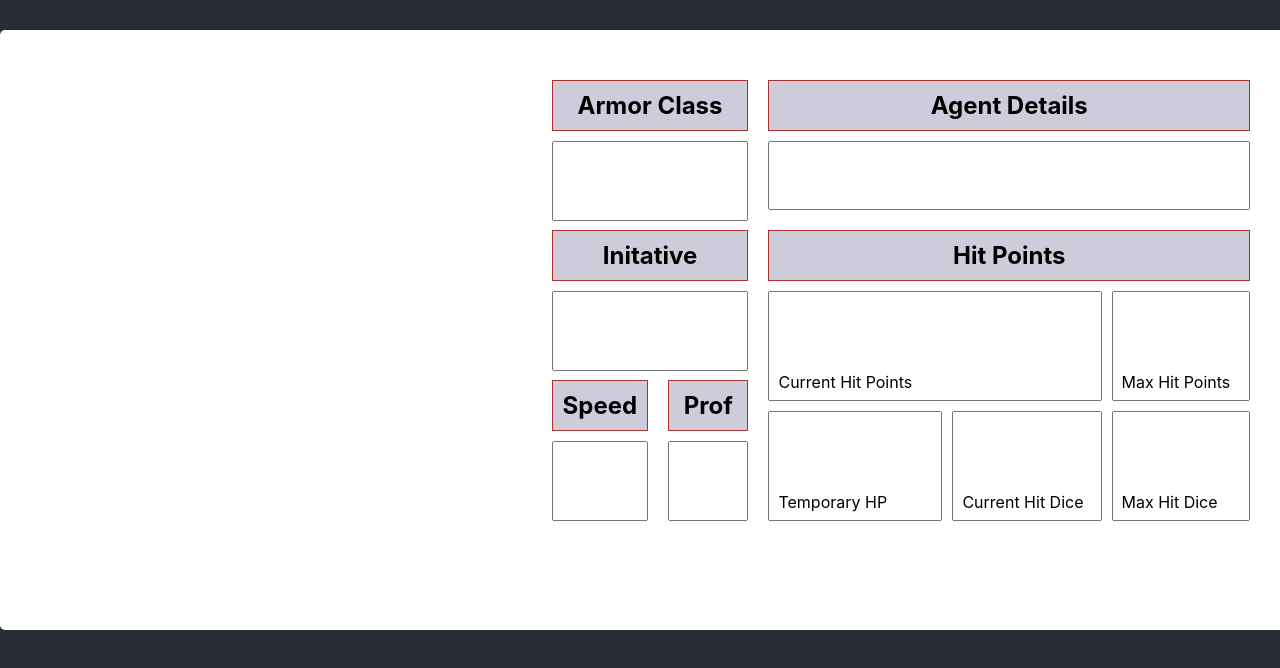
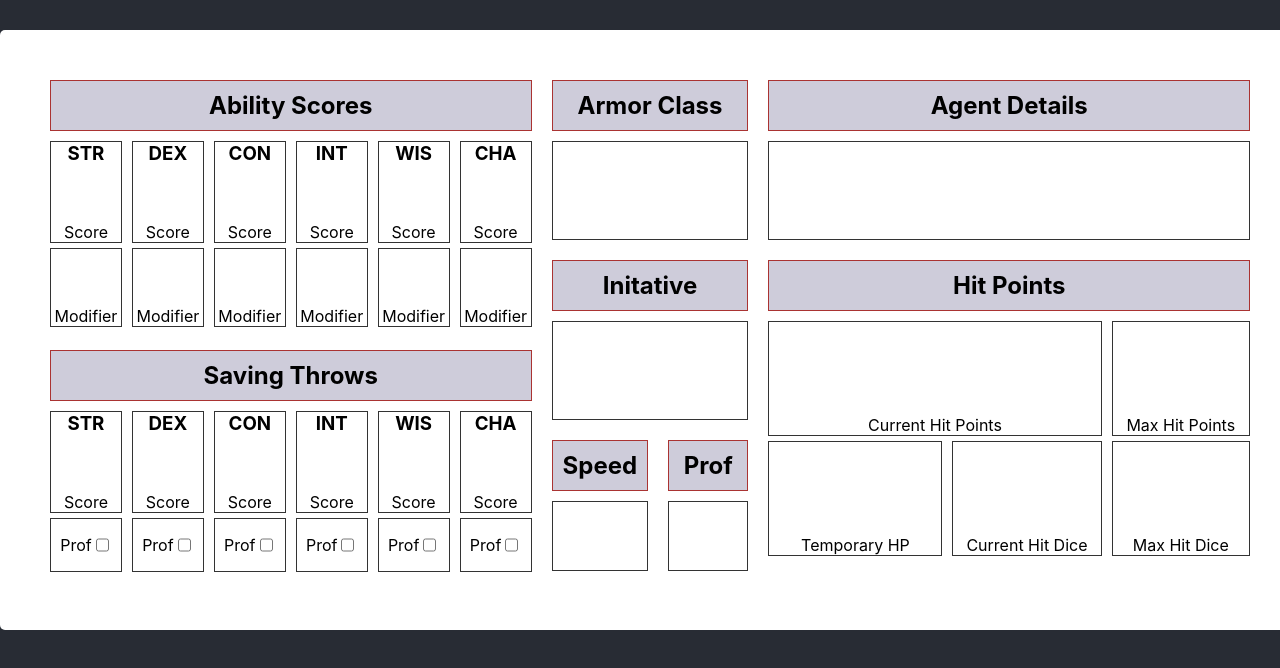
Before and after one commit to jewarner57/spy-game-character-sheet, a React (Create React App) app: page / in a window 1280 px wide. Shown: the top 668 px of the page. Built offline with nearby package versions, Linux system fonts and the light colour scheme.

Commit message:
add ability scores and saving throws sections

```diff
--- /dev/null
+++ b/src/AbilityBar/index.css
@@ -0,0 +1,22 @@
+.ability-bar {
+  display: flex;
+  flex-wrap: nowrap;
+  flex-direction: row;
+  gap: 10px;
+}
+
+.bottom-ability-bar {
+  margin-top: 5px;
+}
+
+.ability-bar-score-wrapper {
+  display: flex;
+  flex-direction: column;
+}
+
+.prof-bar-item {
+  display: flex;
+  width: 100%;
+  border: 1px solid #333;
+  justify-content: center;
+}
--- /dev/null
+++ b/src/AbilityBar/index.jsx
@@ -0,0 +1,62 @@
+import { LabeledFreeformTextLarge } from '../FreeformText';
+import './index.css';
+
+function AbilityBar({ abilities, updateSheetValues, sheetValues, accessor }) {
+
+  return (
+    <div className="ability-bar">
+      {abilities.map((ability, index) => {
+        return  (
+          <LabeledFreeformTextLarge
+            key={`${accessor}-${ability}`}
+            style={{ gridColumn: `${index} / ${index+1}`, gridRow: 1 / 2 }}
+            accessor={`${ability} ${accessor}`}
+            label={'Score'}
+            header={ability}
+            updateSheetValues={updateSheetValues}
+            sheetValues={sheetValues}
+          />
+        )
+      })}
+    </div>
+  );
+}
+
+export function AbilityBarModifiers({ abilities, updateSheetValues, sheetValues, accessor }) {
+
+  return (
+    <div className="ability-bar bottom-ability-bar">
+      {abilities.map((ability, index) => {
+        return (
+          <LabeledFreeformTextLarge
+            key={`${accessor}-modifier-${ability}`}
+            style={{ gridColumn: `${index} / ${index + 1}`, gridRow: 1 / 2 }}
+            accessor={`${ability} modifier ${accessor}`}
+            label={'Modifier'}
+            updateSheetValues={updateSheetValues}
+            sheetValues={sheetValues}
+          />
+        )
+      })}
+    </div>
+  );
+}
+
+export function SavingThrowProfBar({ abilities, updateSheetValues, sheetValues, accessor }) {
+
+  return (
+    <div className="ability-bar bottom-ability-bar">
+      {abilities.map((ability, index) => {
+        const itemAccessor = `${ability}-prof-${accessor}`
+        return (
+          <div className="prof-bar-item" key={itemAccessor}>
+            <p>Prof</p>
+            <input type='checkbox' onChange={(e) => updateSheetValues(itemAccessor, e.target.checked)} value={sheetValues[itemAccessor]}/>
+          </div>
+        )
+      })}
+    </div>
+  );
+}
+
+export default AbilityBar;
--- /dev/null
+++ b/src/AbilityScoresSection/index.css
@@ -0,0 +1,3 @@
+.ability-scores-section {
+  width: 100%;
+}
--- /dev/null
+++ b/src/AbilityScoresSection/index.jsx
@@ -0,0 +1,16 @@
+import AbilityBar, { AbilityBarModifiers } from '../AbilityBar';
+import './index.css';
+
+function AbilityScoresSection({ updateSheetValues, sheetValues, accessor }) {
+
+  const abilities = ["STR", "DEX", "CON", "INT", "WIS", "CHA"]
+
+  return (
+    <div className="ability-scores-section">
+      <AbilityBar abilities={abilities} updateSheetValues={updateSheetValues} sheetValues={sheetValues} accessor={accessor} />
+      <AbilityBarModifiers abilities={abilities} updateSheetValues={updateSheetValues} sheetValues={sheetValues} accessor={accessor} />
+    </div>
+  );
+}
+
+export default AbilityScoresSection;
--- a/src/CharacterSheet/index.css
+++ b/src/CharacterSheet/index.css
@@ -8,5 +8,5 @@
   display: grid;
   grid-template-columns: repeat(12, [col-start] 1fr);
   gap: 20px;
-  grid-auto-rows: 130px;
+  grid-auto-rows: 70px;
 }
--- a/src/CharacterSheet/index.jsx
+++ b/src/CharacterSheet/index.jsx
@@ -11,12 +11,14 @@ function CharacterSheet() {
   }
 
   const sheetConfig = [
-    { title: 'Armor Class', col: "6 / 8", row: "1 / 2", variant: "freeform-large" },
-    { title: 'Initative', col: "6 / 8", row: "2 / 3", variant: "freeform-large" },
-    { title: 'Agent Details', col: "8 / 13", row: "1 / 2", variant: "freeform" },
-    { title: 'Speed', col: "6 / 7", row: "3 / 4", variant: "freeform-large" },
-    { title: 'Prof', col: "7 / 8", row: "3 / 4", variant: "freeform-large" },
-    { title: 'Hit Points', col: "8 / 13", row: "2 / 4", variant: "hit-points" }
+    { title: 'Armor Class', col: "6 / 8", row: "1 / 3", variant: "freeform-large" },
+    { title: 'Initative', col: "6 / 8", row: "3 / 5", variant: "freeform-large" },
+    { title: 'Agent Details', col: "8 / 13", row: "1 / 3", variant: "freeform" },
+    { title: 'Speed', col: "6 / 7", row: "5 / 6", variant: "freeform-large" },
+    { title: 'Prof', col: "7 / 8", row: "5 / 6", variant: "freeform-large" },
+    { title: 'Hit Points', col: "8 / 13", row: "3 / 6", variant: "hit-points" },
+    { title: 'Ability Scores', col: "1 / 6", row: "1 / 3", variant: "ability-scores" },
+    { title: 'Saving Throws', col: "1 / 6", row: "4 / 6", variant: "saving-throws" },
   ]
 
   return (
--- a/src/FreeTextSection/index.jsx
+++ b/src/FreeTextSection/index.jsx
@@ -1,3 +1,5 @@
+import AbilityScoresSection from '../AbilityScoresSection';
+import SavingThrowsSection from '../SavingThrowsSection';
 import { FreeformText, FreeformTextLarge } from '../FreeformText';
 import HitPointsInput from '../HitPointsInput';
 import SectionHeader from '../SectionHeader'
@@ -9,8 +11,8 @@ function FreeTextSection({ title, tableCol, tableRow, updateSheetValues, sheetVa
   const variantComponentMap = {
     "freeform": FreeformText,
     "freeform-large": FreeformTextLarge,
-    "ability-scores": <></>,
-    "saving-throws": <></>,
+    "ability-scores": AbilityScoresSection,
+    "saving-throws": SavingThrowsSection,
     "skills": <></>,
     "attacks": <></>,
     "hit-points": HitPointsInput,
--- a/src/FreeformText/index.css
+++ b/src/FreeformText/index.css
@@ -9,3 +9,24 @@
   flex-grow: 1;
   height: 100%;
 }
+
+.sheet-fillable-section-large {
+  flex-grow: 1;
+  height: calc(100% - 1em);
+}
+
+.sheet-fillable-section > input {
+  border: 1px solid #333;
+}
+
+.sheet-fillable-section > input:focus {
+  outline: none;
+}
+
+.freeform-text-header {
+  margin: 0;
+  padding: 0;
+  border: 1px solid #333;
+  border-bottom: none;
+  text-align: center;
+}
--- a/src/FreeformText/index.jsx
+++ b/src/FreeformText/index.jsx
@@ -19,11 +19,17 @@ export function FreeformTextLarge(props) {
 }
 
 export function LabeledFreeformTextLarge(props) {
-  const { accessor, label, updateSheetValues, sheetValues } = props
+  const { accessor, label, header, updateSheetValues, sheetValues } = props
   return (
-    <div className="sheet-fillable-section">
-      <input style={{ fontSize: '4em', textAlign: 'center' }} label={label} className="fillable-freeform" onChange={(e) => updateSheetValues(accessor, e.target.value)} value={sheetValues?.accessor}></input>
-      <p style={{ position: 'relative', top: -45, left: 10 }}>{label}</p>
+    <div className="sheet-fillable-section sheet-fillable-section-large">
+      {header && <h3 className="freeform-text-header" >{header}</h3>}
+      <input
+        style={{ fontSize: '3em', textAlign: 'center', borderTop: `${header ? 'none' : '1px solid #333'}`, borderBottom: `${label ? 'none' : '1px solid #333'}` }}
+        label={label} className="fillable-freeform"
+        onChange={(e) => updateSheetValues(accessor, e.target.value)}
+        value={sheetValues?.accessor}
+      />
+      <p style={{ margin: 0, border: '1px solid #333', borderTop: 'none', textAlign: 'center' }}>{label}</p>
     </div>
   );
 }
--- /dev/null
+++ b/src/SavingThrowsSection/index.css
@@ -0,0 +1,3 @@
+.ability-scores-section {
+  width: 100%;
+}
--- /dev/null
+++ b/src/SavingThrowsSection/index.jsx
@@ -0,0 +1,16 @@
+import AbilityBar, { SavingThrowProfBar } from '../AbilityBar';
+import './index.css';
+
+function SavingThrowsSection({ updateSheetValues, sheetValues, accessor }) {
+
+  const abilities = ["STR", "DEX", "CON", "INT", "WIS", "CHA"]
+
+  return (
+    <div className="ability-scores-section">
+      <AbilityBar abilities={abilities} updateSheetValues={updateSheetValues} sheetValues={sheetValues} accessor={accessor} />
+      <SavingThrowProfBar abilities={abilities} updateSheetValues={updateSheetValues} sheetValues={sheetValues} accessor={accessor} />
+    </div>
+  );
+}
+
+export default SavingThrowsSection;
```
